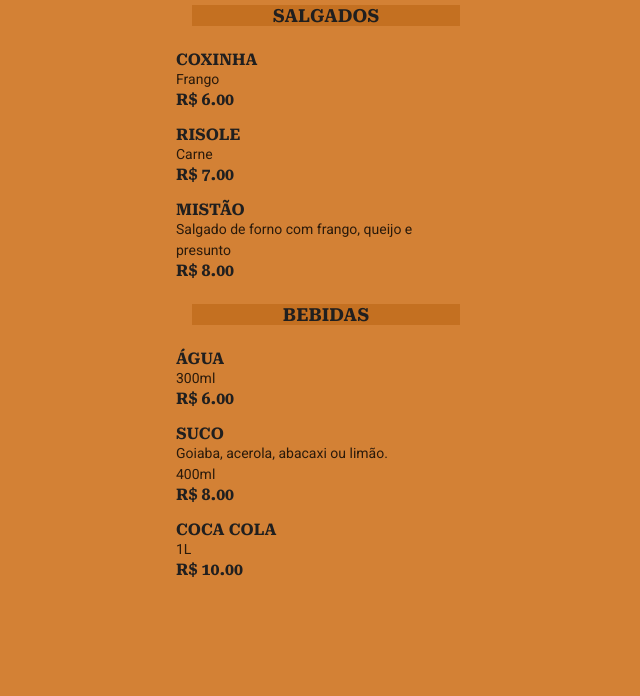
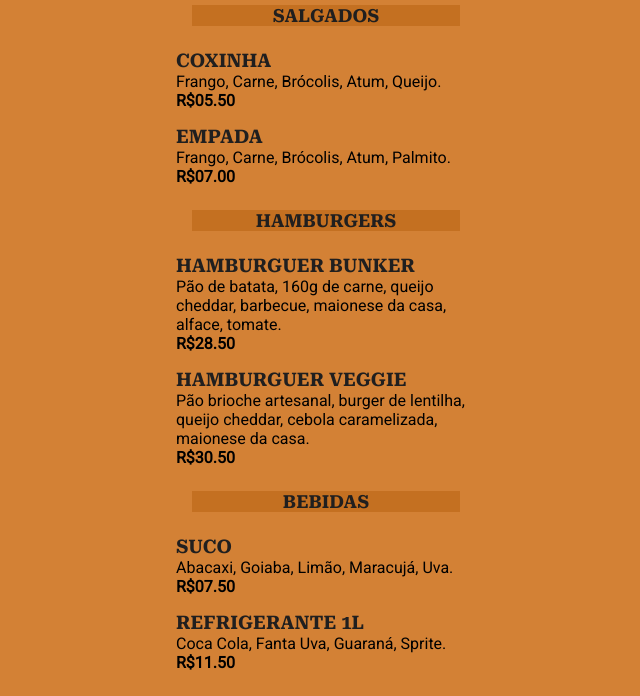
Before and after one commit to EverttonGomes/Cardapio, a plain HTML site: page index.html in a window 1280 px wide. Shown: the part 120-816 px from the top of the page, without its empty margins (314-954 px from the left). Drawn offline with Linux system fonts and the light colour scheme.

Commit message:
Refatorando index.html

```diff
--- a/index.html
+++ b/index.html
@@ -1,5 +1,6 @@
 <!DOCTYPE html>
 <html lang="pt-br">
+
     <head>
         <link rel="preconnect" href="https://fonts.googleapis.com">
         <link rel="preconnect" href="https://fonts.gstatic.com" crossorigin>
@@ -9,91 +10,110 @@
         <meta name="viewport" content="width=device-width, initial-scale=1.0">
         <title>E'G Lanches</title>
     </head>
+
     <body>
 
         <header>
-            <h1>E'G <span>Lanches</span> </h1>
-            <p>Aberto de terça a domingo. Das 14h às 22h</p>
+            <h1>E'G <span>Lanches</span></h1>
+            <p>Aberto de Terça a Domingo. 14h às 22h</p>
         </header>
+
     <section>
       <h2>Salgados</h2>
+
       <ul>
         <li>
-                    <div class="Detalhes">
-                        <h3 class="Título">Coxinha</h3>
-                        <p class="Descrição">
-                            Frango
+          <div class="details">
+            <h3>Coxinha</h3>
+            <p class="description">
+              Frango, Carne, Brócolis, Atum, Queijo.
             </p>
           </div>
-                    <strong class="Preço">
-                        R$ 6.00
+
+          <strong class="price">
+            R$05.50
           </strong>
         </li>
 
         <li>
-                    <div class="Detalhes">
-                        <h3 class="Título">Risole</h3>
-                        <p class="Descrição">
-                            Carne
+          <div class="details">
+            <h3>Empada</h3>
+            <p class="description">
+              Frango, Carne, Brócolis, Atum, Palmito.
             </p>
           </div>
-                    <strong class="Preço">
-                        R$ 7.00
+
+          <strong class="price">
+            R$07.00
+          </strong>
+        </li>
+
+      </ul>
+    </section>
+
+    <section>
+      <h2>Hamburgers</h2>
+
+      <ul>
+        <li>
+          <div class="details">
+            <h3>Hamburguer Bunker</h3>
+            <p class="description">
+              Pão de batata, 160g de carne, queijo cheddar, barbecue, maionese da casa, alface, tomate.
+            </p>
+          </div>
+
+          <strong class="price">
+            R$28.50
           </strong>
         </li>
 
         <li>
-                    <div class="Detalhes">
-                        <h3 class="Título">Mistão</h3>
-                        <p class="Descrição">
-                            Salgado de forno com frango, queijo e presunto
+          <div class="details">
+            <h3>Hamburguer Veggie</h3>
+            <p class="description">
+              Pão brioche artesanal, burger de lentilha, queijo cheddar, cebola caramelizada, maionese da casa.
             </p>
           </div>
-                    <strong class="Preço">
-                        R$ 8.00
+
+          <strong class="price">
+            R$30.50
           </strong>
         </li>
+
       </ul>
     </section>
 
     <section>
       <h2>Bebidas</h2>
+
       <ul>
         <li>
-                    <div class="Detalhes">
-                        <h3 class="Título">Água</h3>
-                        <p class="Descrição">
-                            300ml
+          <div class="details">
+            <h3>Suco</h3>
+            <p class="description">
+              Abacaxi, Goiaba, Limão, Maracujá, Uva.
             </p>
           </div>
-                    <strong class="Preço">
-                        R$ 6.00
+
+          <strong class="price">
+            R$07.50
           </strong>
         </li>
 
         <li>
-                    <div class="Detalhes">
-                        <h3 class="Título">Suco</h3>
-                        <p class="Descrição">
-                            Goiaba, acerola, abacaxi ou limão. 400ml
+          <div class="details">
+            <h3>Refrigerante 1L</h3>
+            <p class="description">
+              Coca Cola, Fanta Uva, Guaraná, Sprite.
             </p>
           </div>
-                    <strong class="Preço">
-                        R$ 8.00
+
+          <strong class="price">
+            R$11.50
           </strong>
         </li>
 
-                <li>
-                    <div class="Detalhes">
-                        <h3 class="Título">Coca cola</h3>
-                        <p class="Descrição">
-                            1L
-                        </p>
-                    </div>
-                    <strong class="Preço">
-                        R$ 10.00
-                    </strong>
-                </li>
       </ul>
     </section>
 
```
Lines whose indentation alone changed are shown as unchanged.
